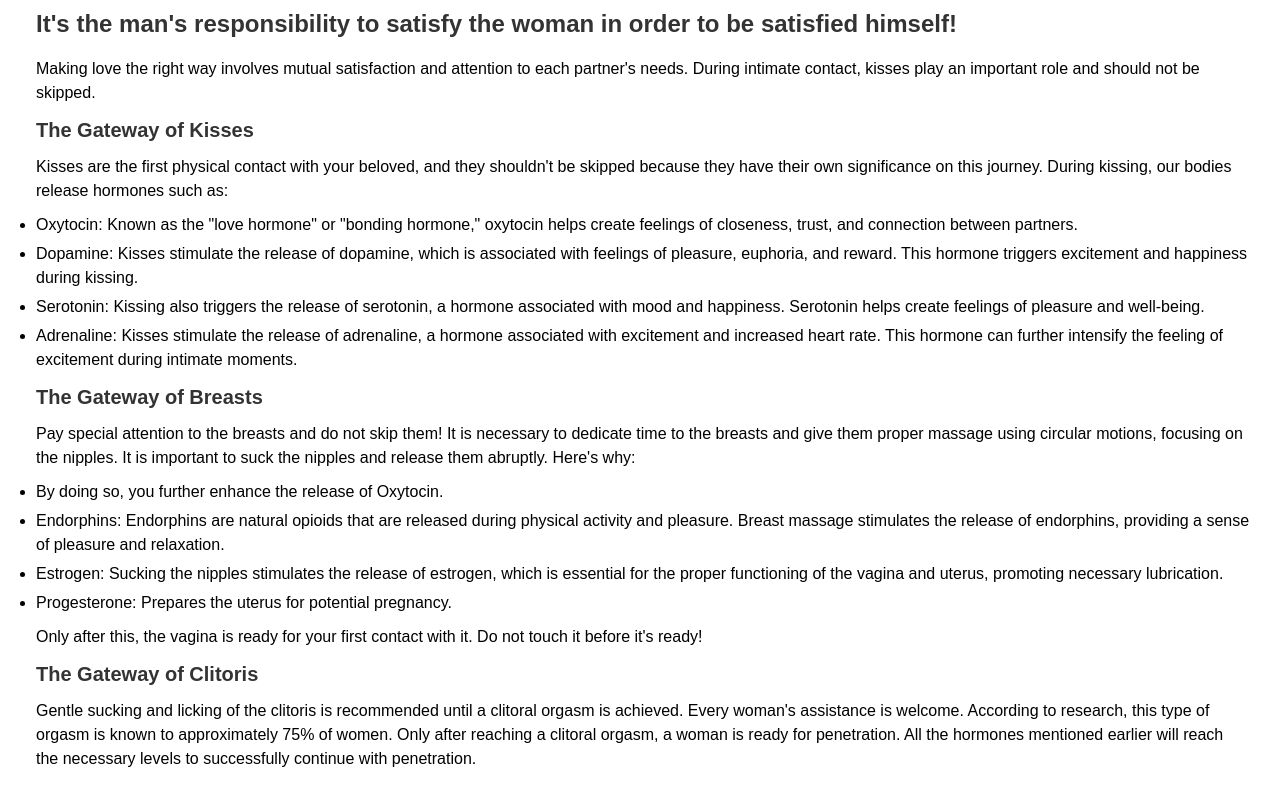
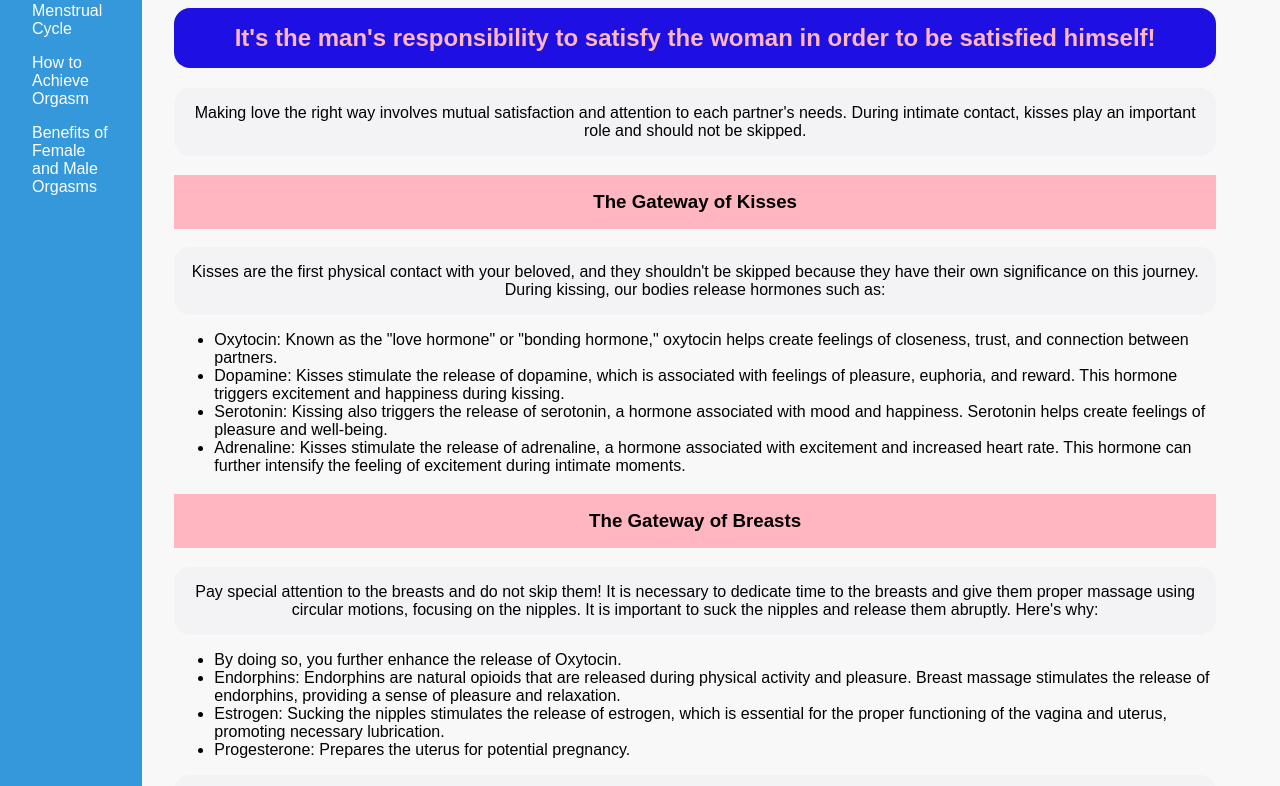
Before and after one commit to djo1975/How-to-Make-Love-the-Right-Way, a plain HTML site: page index.html in a window 1280 px wide. Shown: the part 136-922 px from the top of the page. Drawn offline with Linux system fonts and the light colour scheme.

Commit message:
Some stile

```diff
--- /dev/null
+++ b/index.css
@@ -0,0 +1,71 @@
+/* index.css */
+
+body {
+    display: flex;
+    font-family: Arial, sans-serif;
+    margin: 0;
+    padding: 0;
+    background-color: #f8f8f8;
+  }
+
+  nav {
+    background-color: #3498db;
+    padding: 2rem;
+    display: flex;
+    flex-direction: column;
+    align-items: flex-start;
+
+  }
+
+  nav ul {
+    list-style-type: none;
+    padding: 0;
+    margin: 0;
+  }
+
+  nav ul li {
+    margin-bottom: 1rem;
+  }
+
+  nav ul li a {
+    text-decoration: none;
+    color: #fff;
+    border-radius: 1%;
+    transition: background-color 0.3s ease;
+  }
+
+  nav ul li a:hover {
+    background-color: #2980b9;
+  }
+
+  .main-container {
+    display: flex;
+    padding: 2rem;
+    box-sizing: border-box;
+  }
+
+  .main-content {
+    flex: 1;
+    margin-right: 2rem;
+  }
+
+  h1, h3{
+    text-align: center;
+    background-color: #ffb6c1;
+    padding: 1rem;
+  }
+
+  h2{
+    text-align: center;
+    color: #ffb6c1;
+    background-color: #1e10e2;
+    border-radius: 1rem;
+    padding: 1rem;
+  }
+
+  p{
+    text-align: center;
+    background-color: #f3f3f5;
+    border-radius: 1rem;
+    padding: 1rem;
+  }
--- a/index.html
+++ b/index.html
@@ -1,9 +1,11 @@
 <!DOCTYPE html>
 <html>
-<head>
-  <title>How to Make Love the Right Way</title>
-  <link rel="stylesheet" href="style.css">
-</head>
+  <head>
+    <meta charset="UTF-8">
+    <meta name="viewport" content="width=device-width, initial-scale=1.0">
+    <title>How to Make Love the Right Way</title>
+    <link rel="stylesheet" href="index.css">
+  </head>
 <body>
   <nav>
     <ul>
@@ -13,7 +15,8 @@
       <li><a href="benefits-page.html">Benefits of Female and Male Orgasms</a></li>
     </ul>
   </nav>
-
+  <div class="main-container">
+    <div class="main-content">
   <h1>How to Make Love the Right Way</h1>
   <h2>It's the man's responsibility to satisfy the woman in order to be satisfied himself!</h2>
 
@@ -50,7 +53,8 @@
 <p>If you're wondering why it's important to experience orgasms and what the benefits of this way of making love are, take a look at the page.</p>
 
 <h2>Thank you, Tao & Mrs. Smith.</h2>
-
+</div>
+</div>
 <!-- Google tag (gtag.js) -->
 <script async src="https://www.googletagmanager.com/gtag/js?id=G-5SZK970W1E"></script>
 <script>
@@ -60,6 +64,5 @@
 
   gtag('config', 'G-5SZK970W1E');
 </script>
-
 </body>
 </html>
```
Also changed, not shown: ejaculation-control.html (+7 -2 lines).
